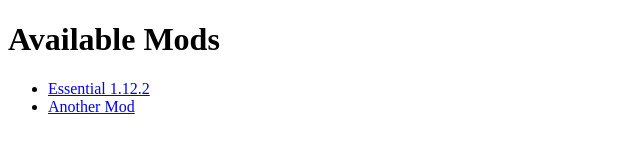
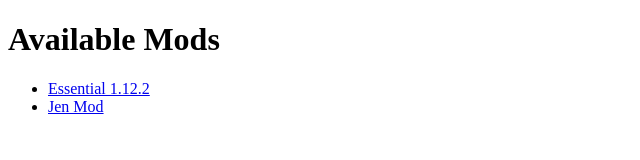
Before and after one commit to Luca-Caporaloni/pinkycorelauncher-distribution, a plain HTML site: page mods/index.html in a window 1280 px wide. Shown: the full height of the page, 0-640 px from the left. Drawn offline with Linux system fonts and the light colour scheme.

Commit message:
Update index.html

```diff
--- a/mods/index.html
+++ b/mods/index.html
@@ -9,7 +9,7 @@
     <h1>Available Mods</h1>
     <ul>
         <li><a href="Essential-1.12.2.jar">Essential 1.12.2</a></li>
-        <li><a href="AnotherMod.jar">Another Mod</a></li>
+        <li><a href="Jenny-Mod-1.12.2-v1.9.0.jar">Jen Mod</a></li>
         <!-- Añade más enlaces según sea necesario -->
     </ul>
 </body>
```
